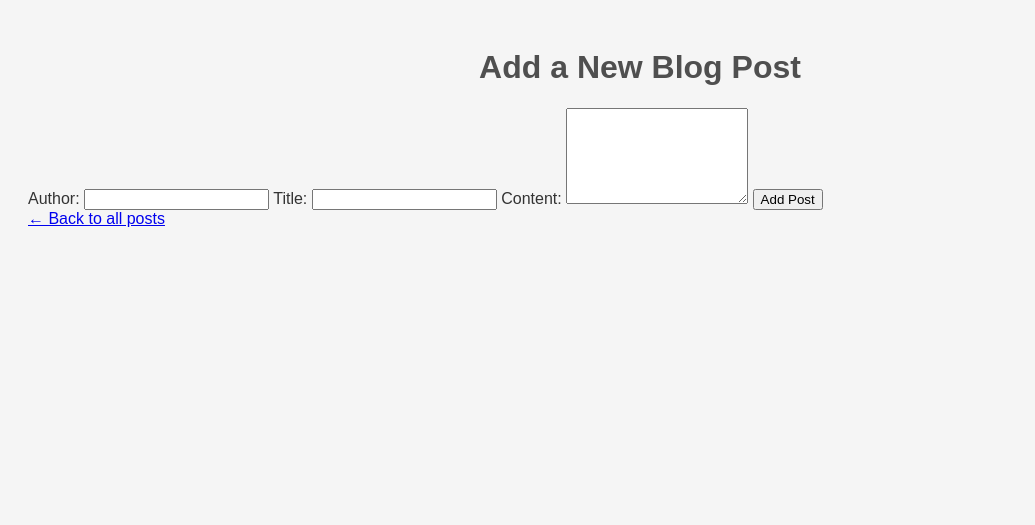
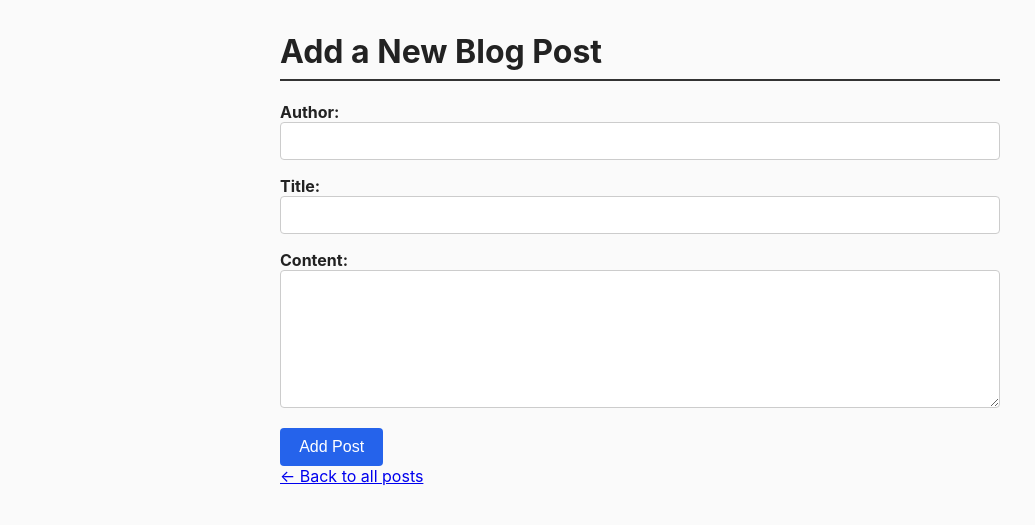
Before and after one commit to coderio1/masterblog, a Python web app: template templates/add.html in a window 1280 px wide. Shown: the top 525 px of the page, without its empty margins (0-1035 px from the left). Run offline with Jinja, Linux system fonts and the light colour scheme; the template is opened without the code that fills it, so the values that code supplies are empty.

Commit message:
adapt style.css

```diff
--- a/static/style.css
+++ b/static/style.css
@@ -1,27 +1,84 @@
 body {
-    font-family: Arial, sans-serif;
-    background-color: #F5F5F5;
-    padding: 20px;
-    color: #333;
+    font-family: -apple-system, BlinkMacSystemFont, "Segoe UI", sans-serif;
+    max-width: 720px;
+    margin: 2rem auto;
+    padding: 0 1rem;
+    color: #222;
+    background: #fafafa;
 }
 
 h1 {
-    text-align: center;
-    color: #4F4F4F;
+    border-bottom: 2px solid #333;
+    padding-bottom: 0.5rem;
 }
 
 .post {
-    background-color: #FFF;
-    border: 1px solid #DDD;
-    padding: 20px;
-    margin-bottom: 20px;
-    border-radius: 8px;
+    background: #fff;
+    border: 1px solid #ddd;
+    border-radius: 6px;
+    padding: 1rem 1.5rem;
+    margin-bottom: 1rem;
 }
 
-.post h2 {
-    margin-top: 0;
+.post .author {
+    color: #777;
+    font-style: italic;
+    margin-top: -0.5rem;
 }
 
-.post p {
-    margin: 10px 0;
+.btn {
+    display: inline-block;
+    padding: 0.4rem 0.8rem;
+    margin-right: 0.5rem;
+    text-decoration: none;
+    border-radius: 4px;
+    font-size: 0.9rem;
 }
+
+.btn-update {
+    background: #2563eb;
+    color: white;
+}
+
+.btn-delete {
+    background: #dc2626;
+    color: white;
+}
+
+.add-button {
+    display: inline-block;
+    background: #16a34a;
+    color: white;
+    padding: 0.6rem 1.2rem;
+    border-radius: 4px;
+    text-decoration: none;
+    margin-bottom: 1rem;
+}
+
+form label {
+    display: block;
+    margin-top: 1rem;
+    font-weight: bold;
+}
+
+form input[type="text"],
+form textarea {
+    width: 100%;
+    padding: 0.5rem;
+    border: 1px solid #ccc;
+    border-radius: 4px;
+    box-sizing: border-box;
+    font-family: inherit;
+    font-size: 1rem;
+}
+
+form input[type="submit"] {
+    margin-top: 1rem;
+    background: #2563eb;
+    color: white;
+    border: none;
+    padding: 0.6rem 1.2rem;
+    border-radius: 4px;
+    cursor: pointer;
+    font-size: 1rem;
+}
```
